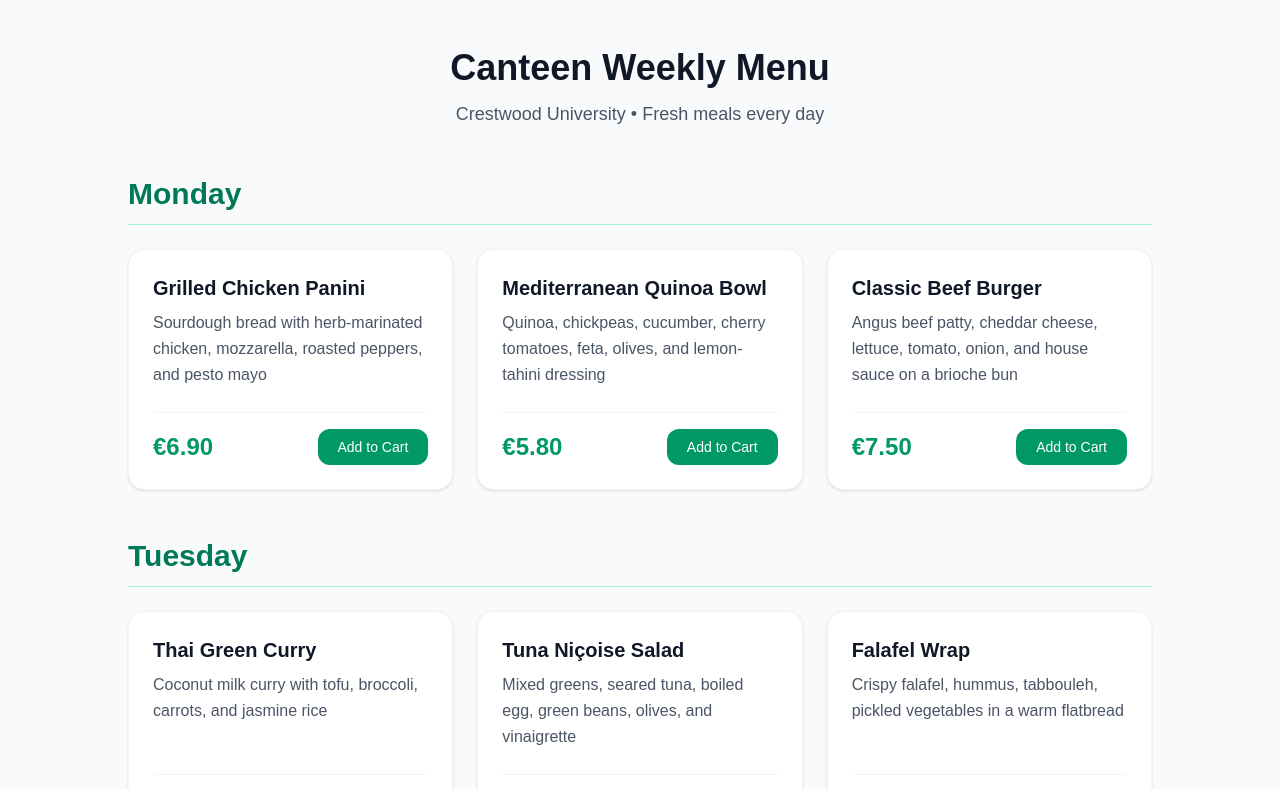
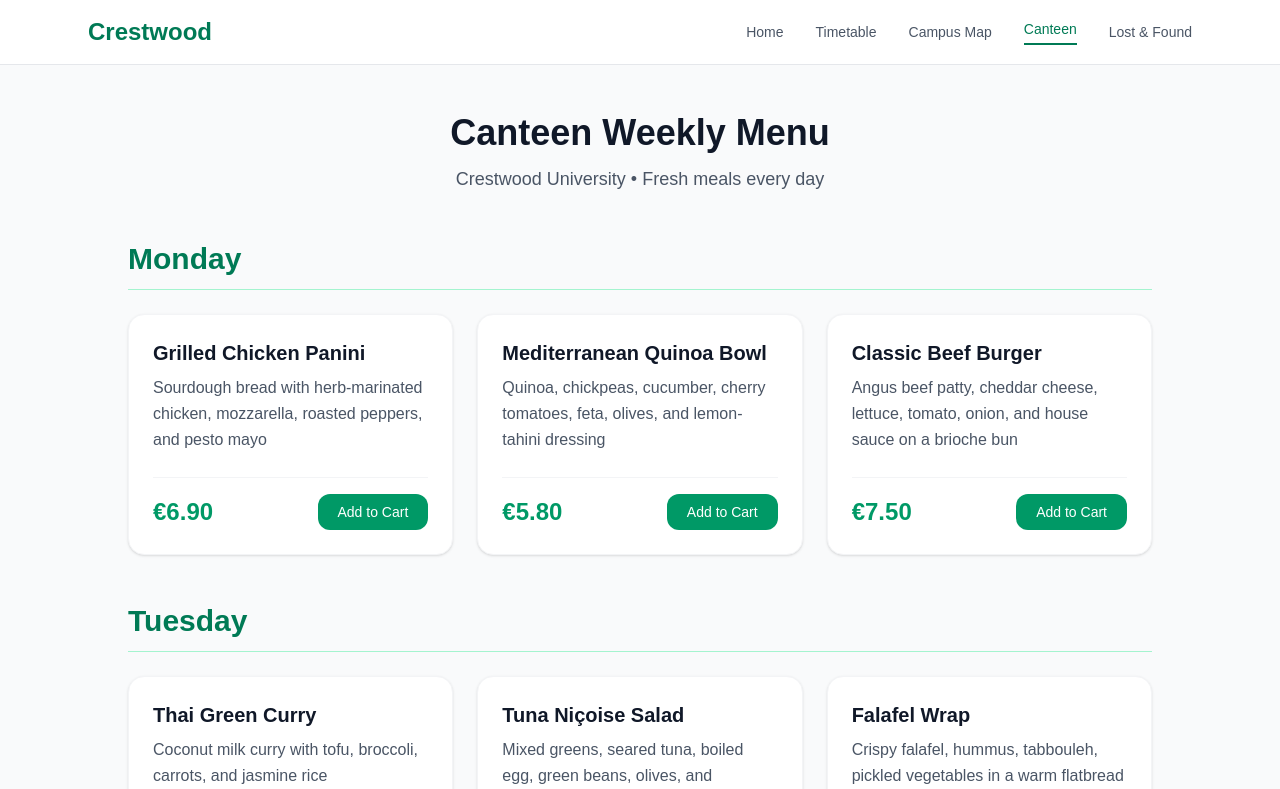
Before and after one commit to BH-busy/-campus-companion, a Next.js app: page /canteen in a window 1280 px wide. Shown: the top 789 px of the page. Built offline with nearby package versions, Linux system fonts and the light colour scheme.

Commit message:
Add Navbar component

```diff
--- a/app/layout.tsx
+++ b/app/layout.tsx
@@ -1,6 +1,8 @@
+// app/layout.tsx
 import type { Metadata } from "next";
 import { Geist, Geist_Mono } from "next/font/google";
 import "./globals.css";
+import Navbar from "../components/Navbar";
 
 const geistSans = Geist({
   variable: "--font-geist-sans",
@@ -13,21 +15,21 @@ const geistMono = Geist_Mono({
 });
 
 export const metadata: Metadata = {
-  title: "Create Next App",
-  description: "Generated by create next app",
+  title: "Campus Companion | Crestwood University",
+  description: "Your all-in-one companion for campus life at Crestwood University",
 };
 
 export default function RootLayout({
   children,
-}: Readonly<{
+}: {
   children: React.ReactNode;
-}>) {
+}) {
   return (
-    <html
-      lang="en"
-      className={`${geistSans.variable} ${geistMono.variable} h-full antialiased`}
-    >
-      <body className="min-h-full flex flex-col">{children}</body>
+    <html lang="en">
+      <body className={`${geistSans.variable} ${geistMono.variable} antialiased`}>
+        <Navbar />
+        <main>{children}</main>
+      </body>
     </html>
   );
 }
--- /dev/null
+++ b/components/Navbar.tsx
@@ -0,0 +1,83 @@
+// components/Navbar.tsx
+'use client';
+
+import Link from 'next/link';
+import { usePathname } from 'next/navigation';
+import { useState } from 'react';
+
+const navLinks = [
+  { href: '/', label: 'Home' },
+  { href: '/timetable', label: 'Timetable' },
+  { href: '/map', label: 'Campus Map' },
+  { href: '/canteen', label: 'Canteen' },
+  { href: '/lost-found', label: 'Lost & Found' },
+];
+
+export default function Navbar() {
+  const pathname = usePathname();
+  const [isOpen, setIsOpen] = useState(false);
+
+  return (
+    <nav className="bg-white border-b border-gray-200 sticky top-0 z-50">
+      <div className="max-w-6xl mx-auto px-6">
+        <div className="flex items-center justify-between h-16">
+          {/* Logo */}
+          <Link href="/" className="font-bold text-2xl text-emerald-700">
+            Crestwood
+          </Link>
+
+          {/* Desktop Navigation */}
+          <div className="hidden md:flex items-center gap-8">
+            {navLinks.map((link) => (
+              <Link
+                key={link.href}
+                href={link.href}
+                className={`text-sm font-medium transition-colors hover:text-emerald-700 ${
+                  pathname === link.href
+                    ? 'text-emerald-700 border-b-2 border-emerald-700 pb-1'
+                    : 'text-gray-600'
+                }`}
+                aria-current={pathname === link.href ? 'page' : undefined}
+              >
+                {link.label}
+              </Link>
+            ))}
+          </div>
+
+          {/* Mobile Menu Button */}
+          <button
+            onClick={() => setIsOpen(!isOpen)}
+            className="md:hidden p-2 text-gray-700 hover:text-gray-900 focus:outline-none focus:ring-2 focus:ring-emerald-500 rounded-lg text-2xl leading-none"
+            aria-label="Toggle menu"
+            aria-expanded={isOpen}
+          >
+            {isOpen ? '✕' : '☰'}
+          </button>
+        </div>
+
+        {/* Mobile Menu */}
+        {isOpen && (
+          <div className="md:hidden border-t py-4">
+            <div className="flex flex-col space-y-4">
+              {navLinks.map((link) => (
+                <Link
+                  key={link.href}
+                  href={link.href}
+                  className={`px-4 py-3 text-base font-medium rounded-xl transition-colors ${
+                    pathname === link.href
+                      ? 'bg-emerald-50 text-emerald-700'
+                      : 'text-gray-700 hover:bg-gray-50'
+                  }`}
+                  onClick={() => setIsOpen(false)}
+                  aria-current={pathname === link.href ? 'page' : undefined}
+                >
+                  {link.label}
+                </Link>
+              ))}
+            </div>
+          </div>
+        )}
+      </div>
+    </nav>
+  );
+}
--- a/package.json
+++ b/package.json
@@ -9,6 +9,7 @@
     "lint": "eslint"
   },
   "dependencies": {
+    "lucide-react": "^1.7.0",
     "next": "16.2.2",
     "react": "19.2.4",
     "react-dom": "19.2.4"
```
Also changed, not shown: 1 other file (tests, documents, lock files or other folders).
